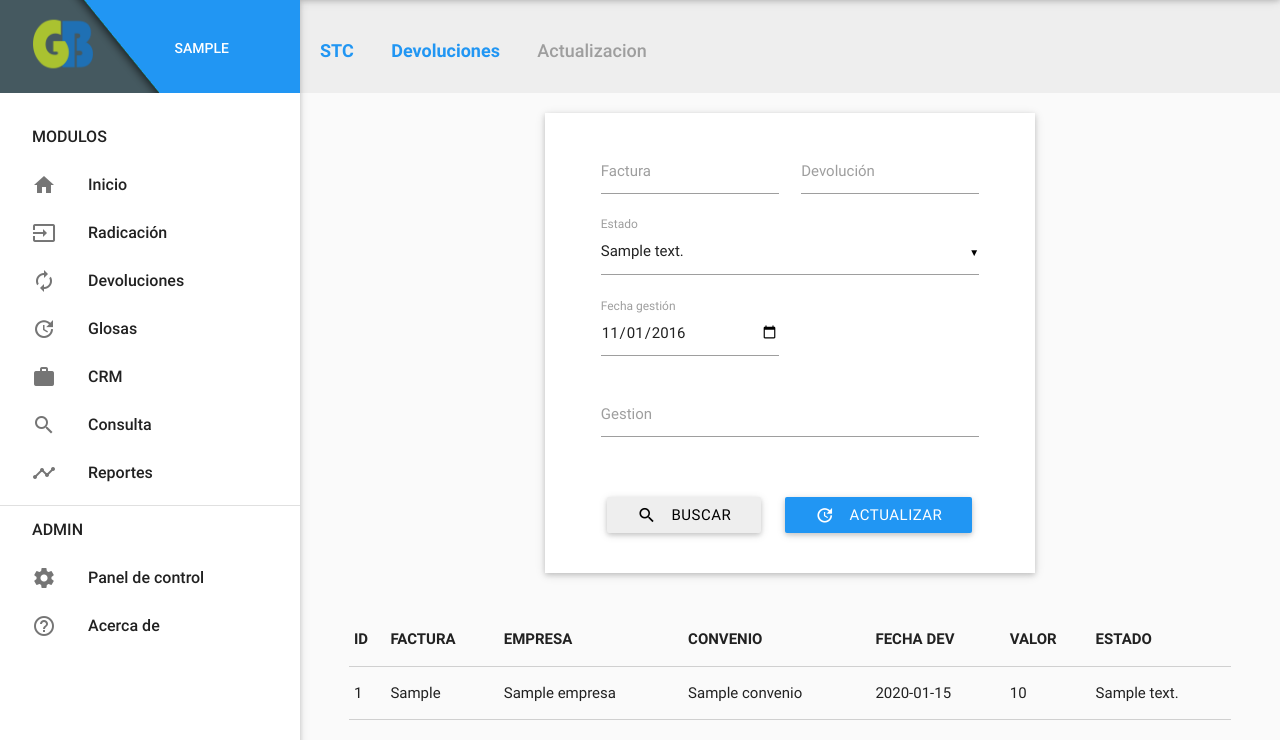
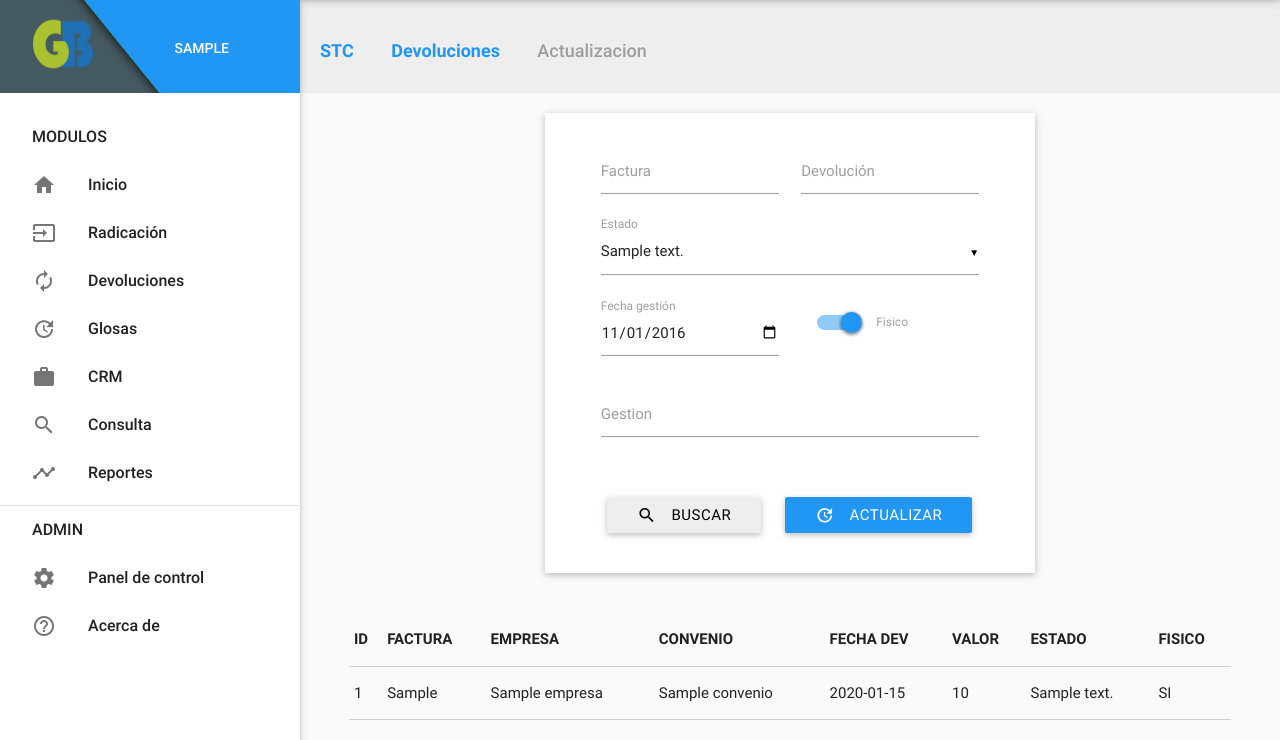
Before and after one commit to Baindaer/gb_stc, a Django app: page /devoluciones/actualizacion in a window 1280 px wide. Shown: the part 65-805 px from the top of the page. Run offline with Django 3.2, Linux system fonts and the light colour scheme; a user stored in the database is signed in; tables that the repository leaves empty hold one stand-in row (values such as "Sample post"); some libraries are stand-ins or nearby versions.

Commit message:
patch 20161101.02

```diff
--- a/stc/models.py
+++ b/stc/models.py
@@ -160,6 +160,12 @@ class Devolucion(models.Model):
     def __str__(self):
         return self.factura + "@" + str(self.id)
 
+    def en_fisico(self):
+        if self.fisico:
+            return "SI"
+        else:
+            return "NO"
+
 
 class EstadoGL(models.Model):
     descripcion = models.CharField(max_length=50)
--- a/stc/static/stc/js/dev_actualizacion.js
+++ b/stc/static/stc/js/dev_actualizacion.js
@@ -14,9 +14,15 @@ function getRow(x) {
     var index_registro = document.getElementById("dash").rows[x.rowIndex].cells[0].innerHTML;
     var index_registro_factura = document.getElementById("dash").rows[x.rowIndex].cells[1].innerHTML;
     var index_registro_estado = document.getElementById("dash").rows[x.rowIndex].cells[6].innerHTML;
+    var index_registro_fisico = document.getElementById("dash").rows[x.rowIndex].cells[7].innerHTML;
     $("#id_registro").val(index_registro);
     $("#factura").val(index_registro_factura);
     $("#estado").val(index_registro_estado);
+    if (index_registro_fisico == "SI") {
+        $("#fisico").prop('checked', true);
+    } else {
+        $("#fisico").prop('checked', false);
+    }
     $('select').material_select();
     Materialize.updateTextFields();
 };
--- a/stc/templates/stc/dev_actualizacion.html
+++ b/stc/templates/stc/dev_actualizacion.html
@@ -44,9 +44,18 @@
         </select>
         <label>Estado</label>
       </div>
-      <div class="input-field col s12 m6">
+      <div class="input-field col s12 m6 l6">
         <input type="date" id="fecha_gestion" name="fecha_gestion" >
         <label for="fecha_gestion" class="active">Fecha gestión</label>
+      </div>
+      <div class="col s12 m6 l6">
+        <div class="switch">
+          <label>
+            <input type="checkbox" id="fisico" name="fisico" value="1" checked>
+            <span class="lever"></span>
+            Fisico
+          </label>
+        </div>
       </div>
       <div class="input-field col s12">
         <input id="gestion" name="gestion" type="text" class="validate" autocomplete="off">
@@ -71,6 +80,7 @@
           <th data-field="fecha_dev">FECHA DEV</th>
           <th data-field="valor">VALOR</th>
           <th data-field="estado">ESTADO</th>
+          <th data-field="fisico">FISICO</th>
         </tr>
       </thead>
       <tbody>
@@ -83,6 +93,7 @@
             <td>{{ i.fecha_devolucion|date:"Y-m-d" }}</td>
             <td>{{ i.valor_factura|intcomma }}</td>
             <td>{{ i.estado.descripcion }}</td>
+            <td>{{ i.en_fisico }}</td>
           </tr>
         {% endfor %}
       </tbody>
--- a/stc/views.py
+++ b/stc/views.py
@@ -316,7 +316,7 @@ def devoluciones(request):
     vr_dv_reg = dev_mes.aggregate(
         Sum('valor_factura')
         )['valor_factura__sum'] / 1000000
-    cant_dv_registradas = dev.filter(estado=1).count()
+    cant_dv_registradas = dev.filter(estado=1, fisico=1).count()
     cant_dv_revision = dev.filter(estado=2).count()
     context = {
         'ult_reg': ult_reg,
@@ -637,11 +637,16 @@ def dev_actualizacion(request):
             fecha_gestion = request.POST['fecha_gestion']
             gestion = request.POST['gestion'].upper()
             estado_id = EstadoDV.objects.get(descripcion=estado)
+            try:
+                fisico = request.POST['fisico']
+            except:
+                fisico = 0
             # Actualizando registro
             try:
                 mod = Devolucion.objects.get(id=id_registro)
                 mod.estado_id = estado_id
                 mod.fecha_gestion = fecha_gestion
+                mod.fisico = fisico
                 if gestion != "":
                     mod.gestion = gestion
                 mod.save()
```
